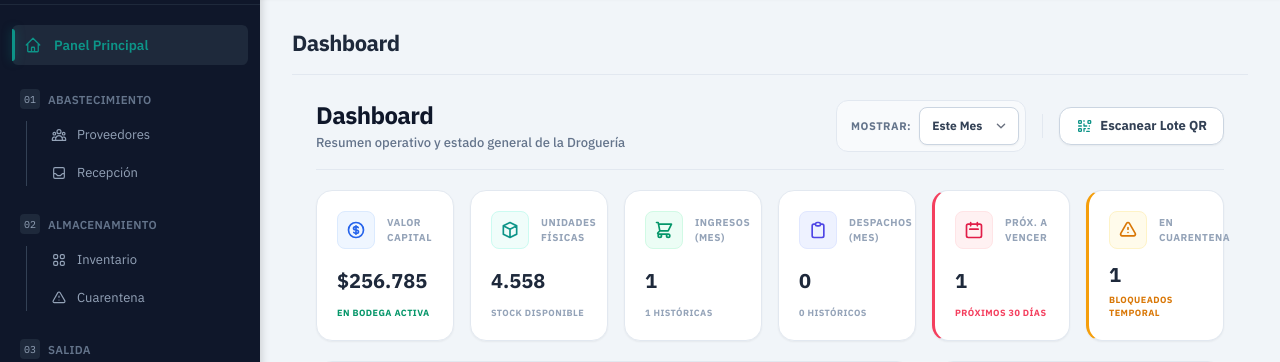
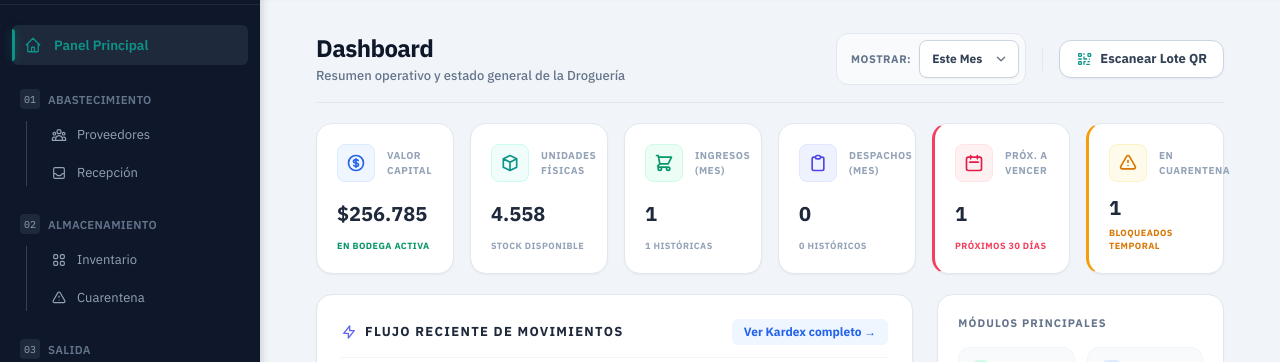
Before and after one commit to Faundez21/Proyecto_Drogueria, a Laravel app: page /dashboard in a window 1280 px wide. Shown: the part 70-432 px from the top of the page. Run offline with Laravel 12, Linux system fonts and the light colour scheme; a user stored in the database is signed in; data comes from the database, SQL or seed files in the repository; data that the repository does not hold is empty; style sheets or scripts are compiled from the project's sources.

Commit message:
correccion del dashboard visualmente

```diff
--- a/resources/views/dashboard/index.blade.php
+++ b/resources/views/dashboard/index.blade.php
@@ -1,6 +1,4 @@
 @extends('layouts.app')
-@section('title', 'Dashboard')
-
 @section('content')
     <div class="w-full px-4 sm:px-6 pt-0 pb-6 space-y-5">
 
```
